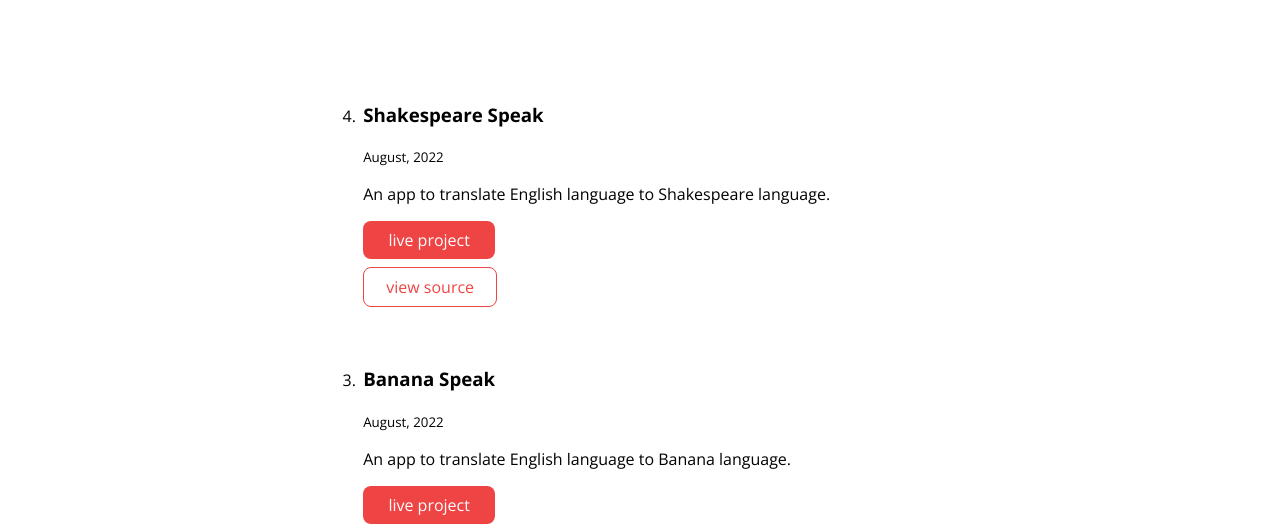
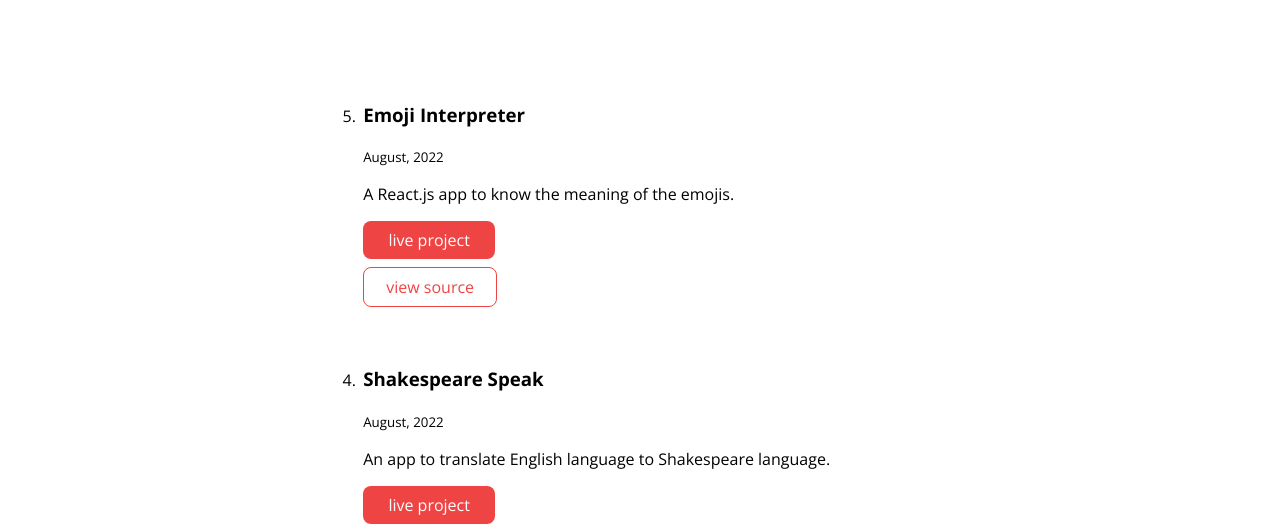
Before and after one commit to sweta1308/neogcamp-lesson-3-live, a plain HTML site: page projects.html in a window 1280 px wide. Shown: the part 233-762 px from the top of the page. Drawn offline with nearby package versions, Linux system fonts and the light colour scheme.

Commit message:
feat: updated project

```diff
--- a/projects.html
+++ b/projects.html
@@ -30,6 +30,18 @@
     </header>
 
     <ol reversed>
+        <section class="section-project">
+            <div class="container container-center">
+                <li>
+                    <h3>Emoji Interpreter</h3>
+                    <small>August, 2022</small>
+                    <p>A React.js app to know the meaning of the emojis. </p>
+                <a class="link link-primary"  href="https://q421r3.csb.app/">live project</a>
+                <a class="link link-secondary" href="https://github.com/sweta1308/neogcamp-lessonfive">view source</a>
+                </li>
+            </div>
+        </section>
+
         <section class="section-project">
             <div class="container container-center">
                 <li>
```
